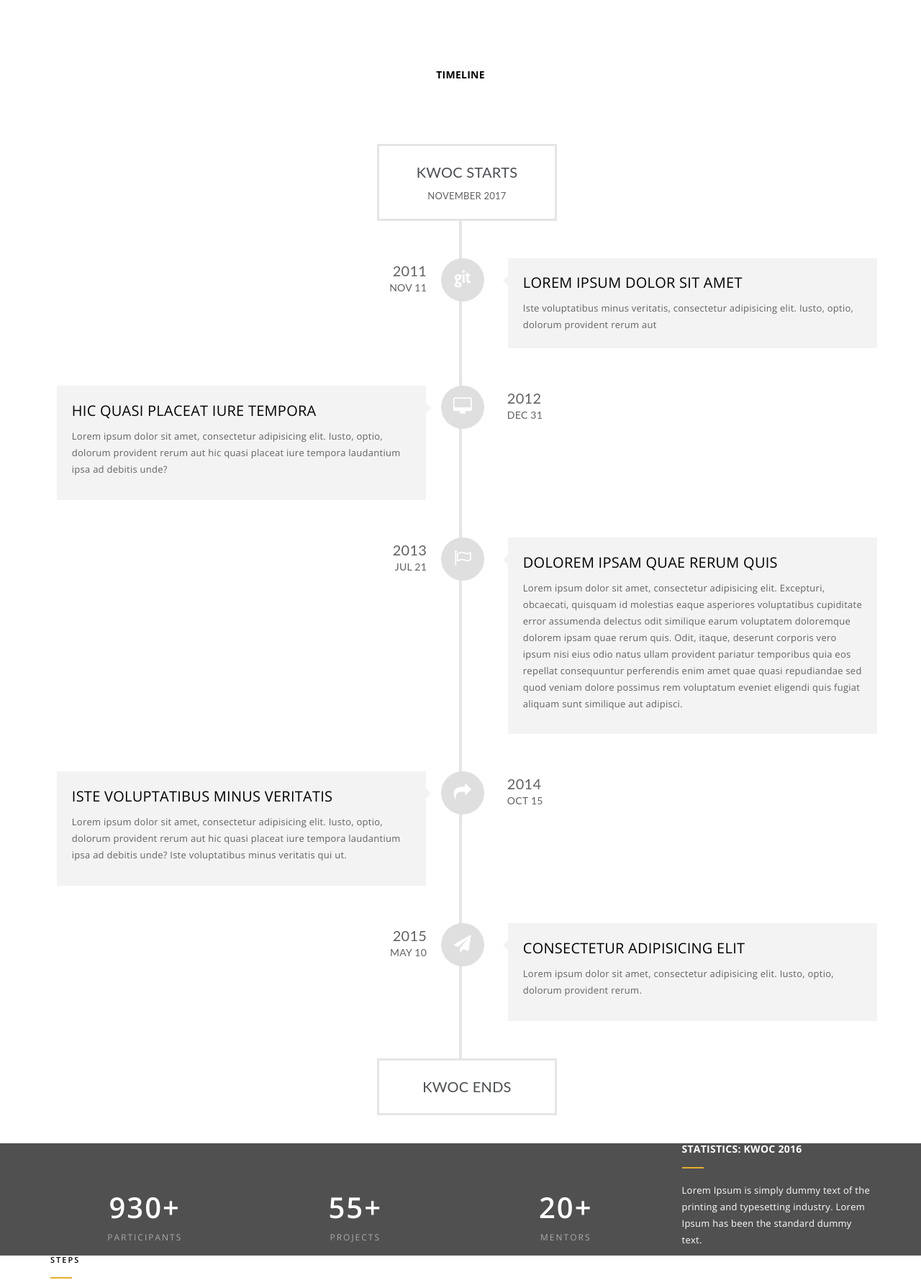
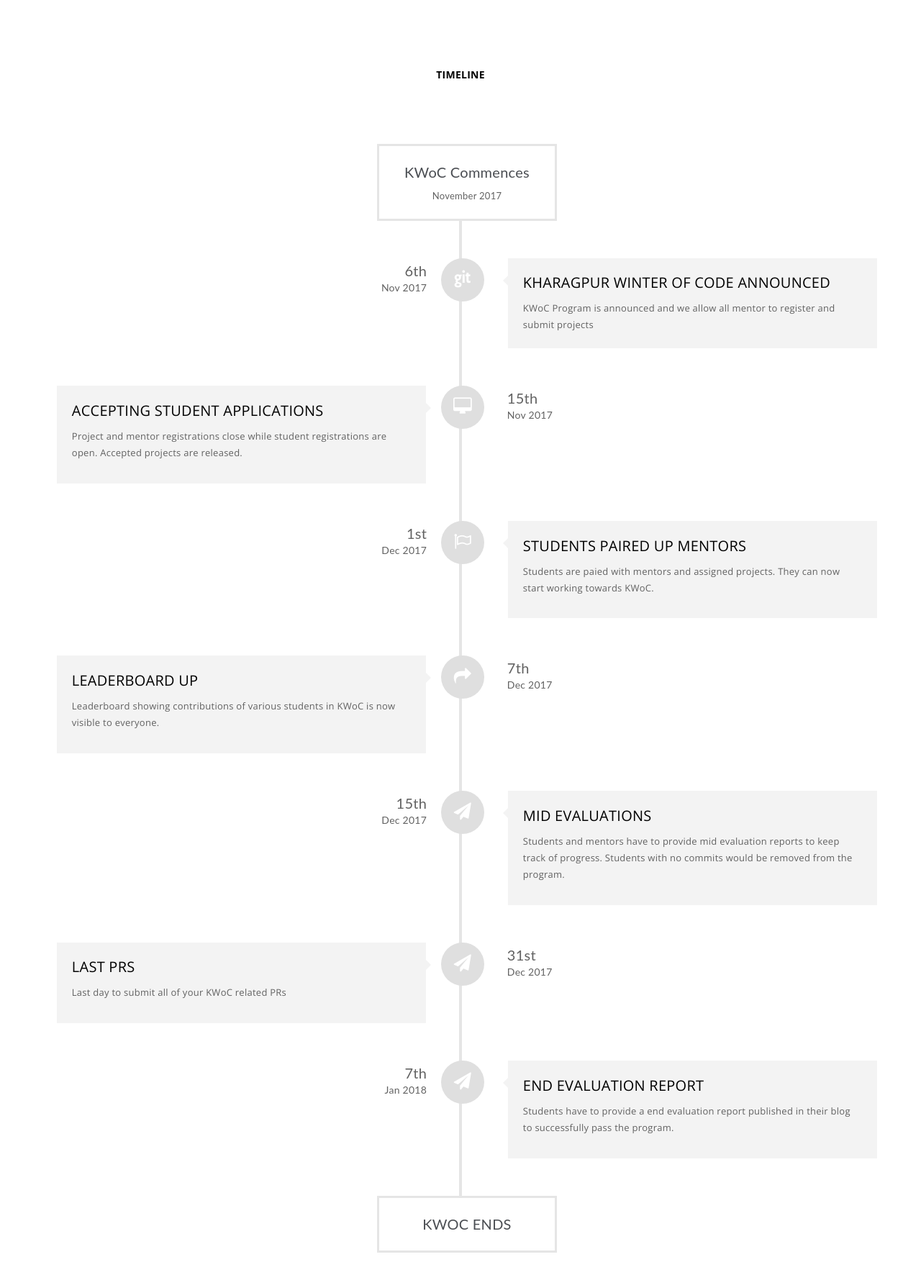
Before and after one commit to kossiitkgp/kwoc-2017, a Flask app: page / in a window 1280 px wide. Shown: the part 1590-3369 px from the top of the page at 72% size. Run offline with Flask 2, Linux system fonts and the light colour scheme; some libraries are stand-ins or nearby versions; some web fonts are replaced.

Commit message:
index: add updated timeline
Signed-off-by: Pranit Bauva <pranit.bauva@gmail.com>

```diff
--- a/templates/index.html
+++ b/templates/index.html
@@ -473,8 +473,8 @@
 
           <div class="container">
             <div class="cd-timeline-start">
-              <div class="cd-timeline-start-caption">KWOC STARTS</div>
-              <div class="cd-timeline-start-date">NOVEMBER 2017</div>
+              <div class="cd-timeline-start-caption">KWoC Commences</div>
+              <div class="cd-timeline-start-date">November 2017</div>
             </div>
             <div class="cd-timeline-block">
               <div class="cd-timeline-img cd-picture">
@@ -482,9 +482,9 @@
               </div> <!-- cd-timeline-img -->
 
               <div class="cd-timeline-content">
-                <h2>LOREM IPSUM DOLOR SIT AMET</h2>
-                <div>Iste voluptatibus minus veritatis, consectetur adipisicing elit. Iusto, optio, dolorum provident rerum aut</div>
-                <span class="cd-date"><span class="cd-date-year">2011</span><span class="cd-date-month">NOV 11</span></span>
+                <h2>Kharagpur Winter of Code announced</h2>
+                <div>KWoC Program is announced and we allow all mentor to register and submit projects</div>
+                <span class="cd-date"><span class="cd-date-year">6th</span><span class="cd-date-month">Nov 2017</span></span>
               </div> <!-- cd-timeline-content -->
             </div> <!-- cd-timeline-block -->
 
@@ -494,9 +494,9 @@
               </div> <!-- cd-timeline-img -->
 
               <div class="cd-timeline-content">
-                <h2>HIC QUASI PLACEAT IURE TEMPORA</h2>
-                <p>Lorem ipsum dolor sit amet, consectetur adipisicing elit. Iusto, optio, dolorum provident rerum aut hic quasi placeat iure tempora laudantium ipsa ad debitis unde?</p>
-                <span class="cd-date"><span class="cd-date-year">2012</span><span class="cd-date-month">DEC 31</span></span>
+                <h2>Accepting Student applications</h2>
+                <p>Project and mentor registrations close while student registrations are open. Accepted projects are released.</p>
+                <span class="cd-date"><span class="cd-date-year">15th</span><span class="cd-date-month">Nov 2017</span></span>
               </div> <!-- cd-timeline-content -->
             </div> <!-- cd-timeline-block -->
 
@@ -506,9 +506,9 @@
               </div> <!-- cd-timeline-img -->
 
               <div class="cd-timeline-content">
-                <h2>DOLOREM IPSAM QUAE RERUM QUIS</h2>
-                <p>Lorem ipsum dolor sit amet, consectetur adipisicing elit. Excepturi, obcaecati, quisquam id molestias eaque asperiores voluptatibus cupiditate error assumenda delectus odit similique earum voluptatem doloremque dolorem ipsam quae rerum quis. Odit, itaque, deserunt corporis vero ipsum nisi eius odio natus ullam provident pariatur temporibus quia eos repellat consequuntur perferendis enim amet quae quasi repudiandae sed quod veniam dolore possimus rem voluptatum eveniet eligendi quis fugiat aliquam sunt similique aut adipisci.</p>
-                <span class="cd-date"><span class="cd-date-year">2013</span><span class="cd-date-month">JUL 21</span></span>
+                <h2>Students paired up mentors</h2>
+                <p>Students are paied with mentors and assigned projects. They can now start working towards KWoC.</p>
+                <span class="cd-date"><span class="cd-date-year">1st</span><span class="cd-date-month">Dec 2017</span></span>
               </div> <!-- cd-timeline-content -->
             </div> <!-- cd-timeline-block -->
 
@@ -518,9 +518,9 @@
               </div> <!-- cd-timeline-img -->
 
               <div class="cd-timeline-content">
-                <h2>ISTE VOLUPTATIBUS MINUS VERITATIS</h2>
-                <p>Lorem ipsum dolor sit amet, consectetur adipisicing elit. Iusto, optio, dolorum provident rerum aut hic quasi placeat iure tempora laudantium ipsa ad debitis unde? Iste voluptatibus minus veritatis qui ut.</p>
-                <span class="cd-date"><span class="cd-date-year">2014</span><span class="cd-date-month">OCT 15</span></span>
+                <h2>Leaderboard Up</h2>
+                <p>Leaderboard showing contributions of various students in KWoC is now visible to everyone.</p>
+                <span class="cd-date"><span class="cd-date-year">7th</span><span class="cd-date-month">Dec 2017</span></span>
               </div> <!-- cd-timeline-content -->
             </div> <!-- cd-timeline-block -->
 
@@ -530,9 +530,33 @@
               </div> <!-- cd-timeline-img -->
 
               <div class="cd-timeline-content">
-                <h2>CONSECTETUR ADIPISICING ELIT</h2>
-                <p>Lorem ipsum dolor sit amet, consectetur adipisicing elit. Iusto, optio, dolorum provident rerum.</p>
-                <span class="cd-date"><span class="cd-date-year">2015</span><span class="cd-date-month">MAY 10</span></span>
+                <h2>Mid evaluations</h2>
+                <p>Students and mentors have to provide mid evaluation reports to keep track of progress. Students with no commits would be removed from the program.</p>
+                <span class="cd-date"><span class="cd-date-year">15th</span><span class="cd-date-month">Dec 2017</span></span>
+              </div> <!-- cd-timeline-content -->
+            </div> <!-- cd-timeline-block -->
+
+            <div class="cd-timeline-block">
+              <div class="cd-timeline-img cd-picture">
+                <span aria-hidden="true" class="fa fa-paper-plane"></span>
+              </div> <!-- cd-timeline-img -->
+
+              <div class="cd-timeline-content">
+                <h2>Last PRs</h2>
+                <p>Last day to submit all of your KWoC related PRs</p>
+                <span class="cd-date"><span class="cd-date-year">31st</span><span class="cd-date-month">Dec 2017</span></span>
+              </div> <!-- cd-timeline-content -->
+            </div> <!-- cd-timeline-block -->
+
+            <div class="cd-timeline-block">
+              <div class="cd-timeline-img cd-picture">
+                <span aria-hidden="true" class="fa fa-paper-plane"></span>
+              </div> <!-- cd-timeline-img -->
+
+              <div class="cd-timeline-content">
+                <h2>End evaluation report</h2>
+                <p>Students have to provide a end evaluation report published in their blog to successfully pass the program.</p>
+                <span class="cd-date"><span class="cd-date-year">7th</span><span class="cd-date-month">Jan 2018</span></span>
               </div> <!-- cd-timeline-content -->
             </div> <!-- cd-timeline-block -->
 
```
